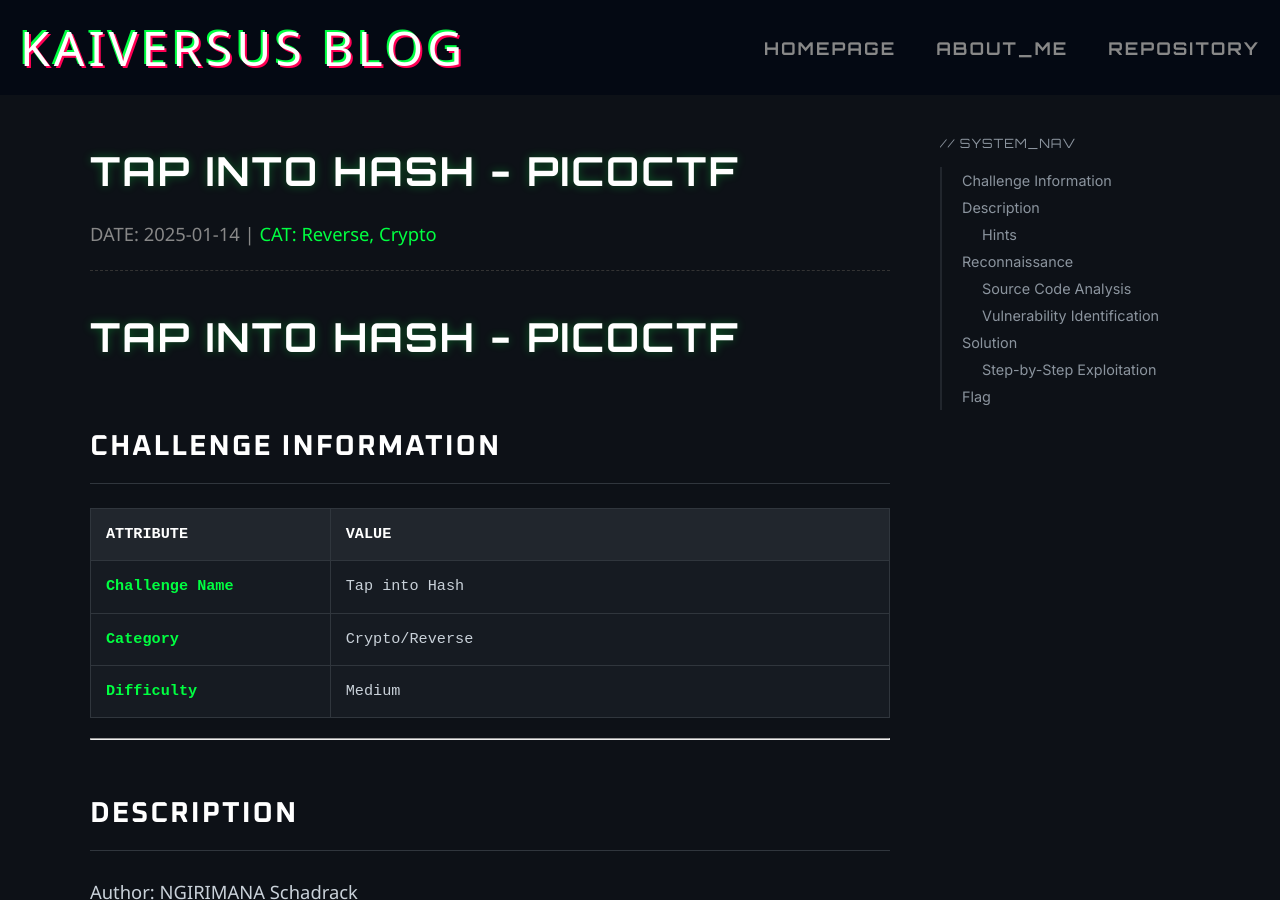
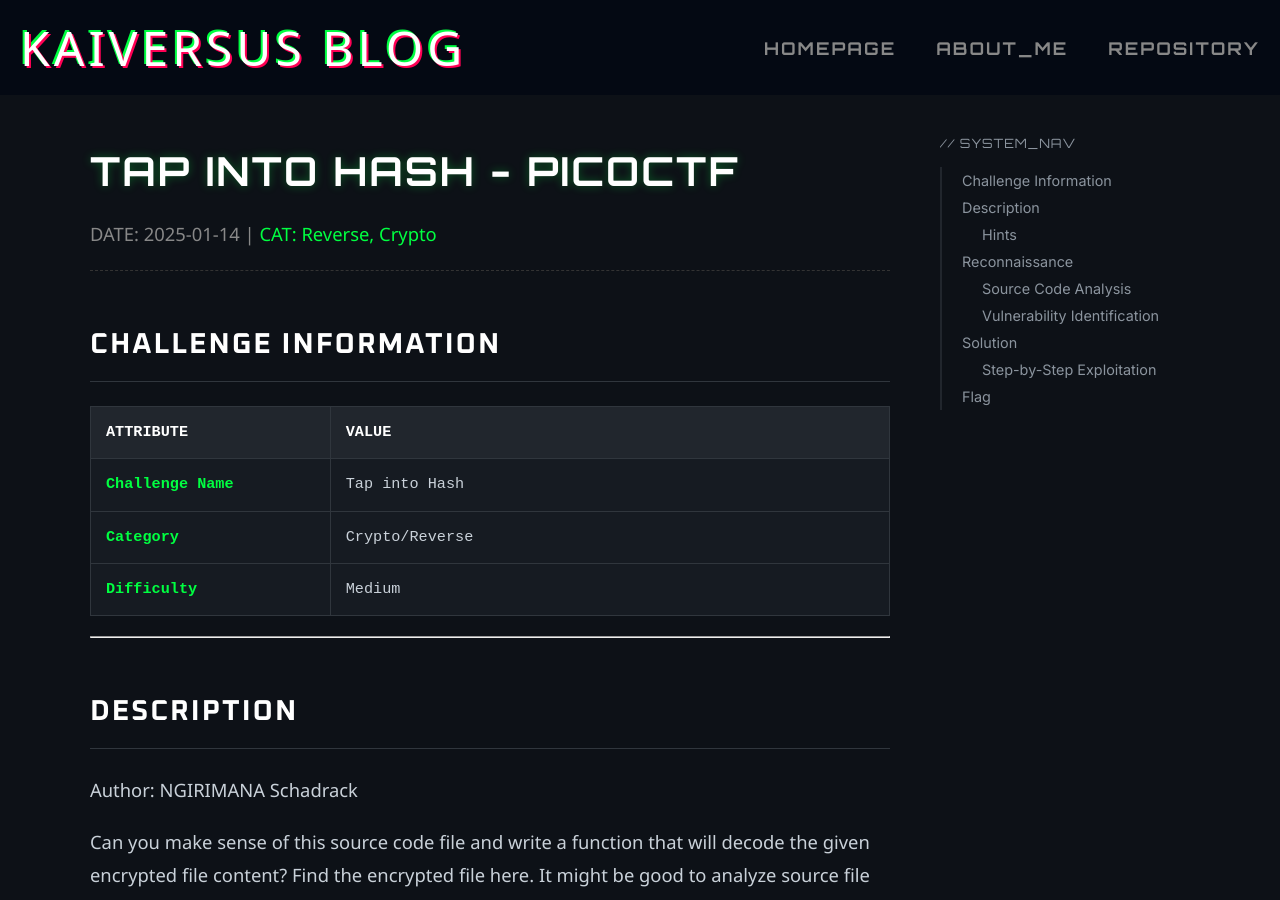
Before and after one commit to kaiversus/kaiversus.github.io, a Jekyll site: the page built from _writeups/TapIntoHash_pico/picoCTF_TapIntoHash.md, in a window 1280 px wide and 900 px high. Built offline with Jekyll 4.4.1, drawn with Linux system fonts in a browser that asks for light colours; some web fonts are replaced.

Commit message:
Update picoCTF_TapIntoHash.md

```diff
--- a/_writeups/TapIntoHash_pico/picoCTF_TapIntoHash.md
+++ b/_writeups/TapIntoHash_pico/picoCTF_TapIntoHash.md
@@ -6,8 +6,6 @@
 difficulty: Medium
 category: Reverse, Crypto
 ---
-
-# Tap into Hash - picoCTF
 
 ## Challenge Information
 
```
